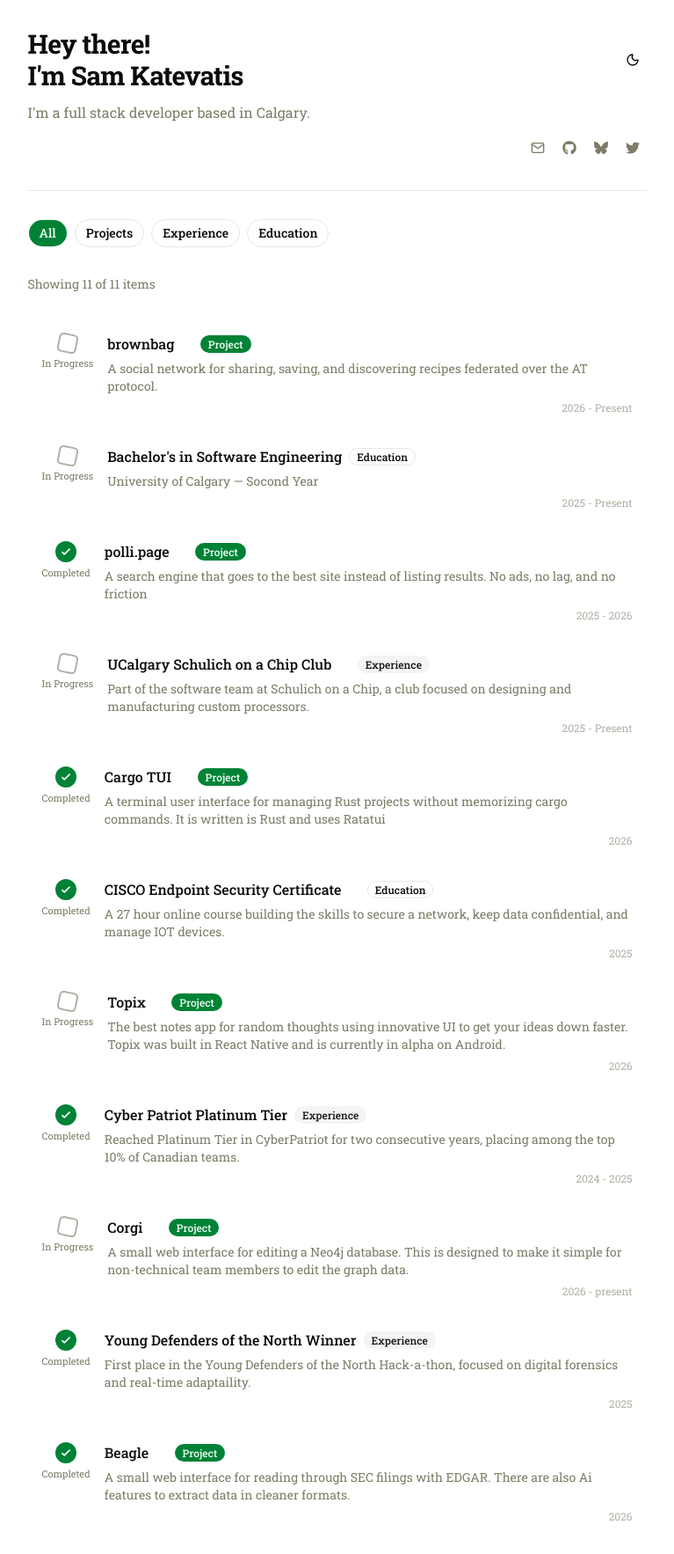
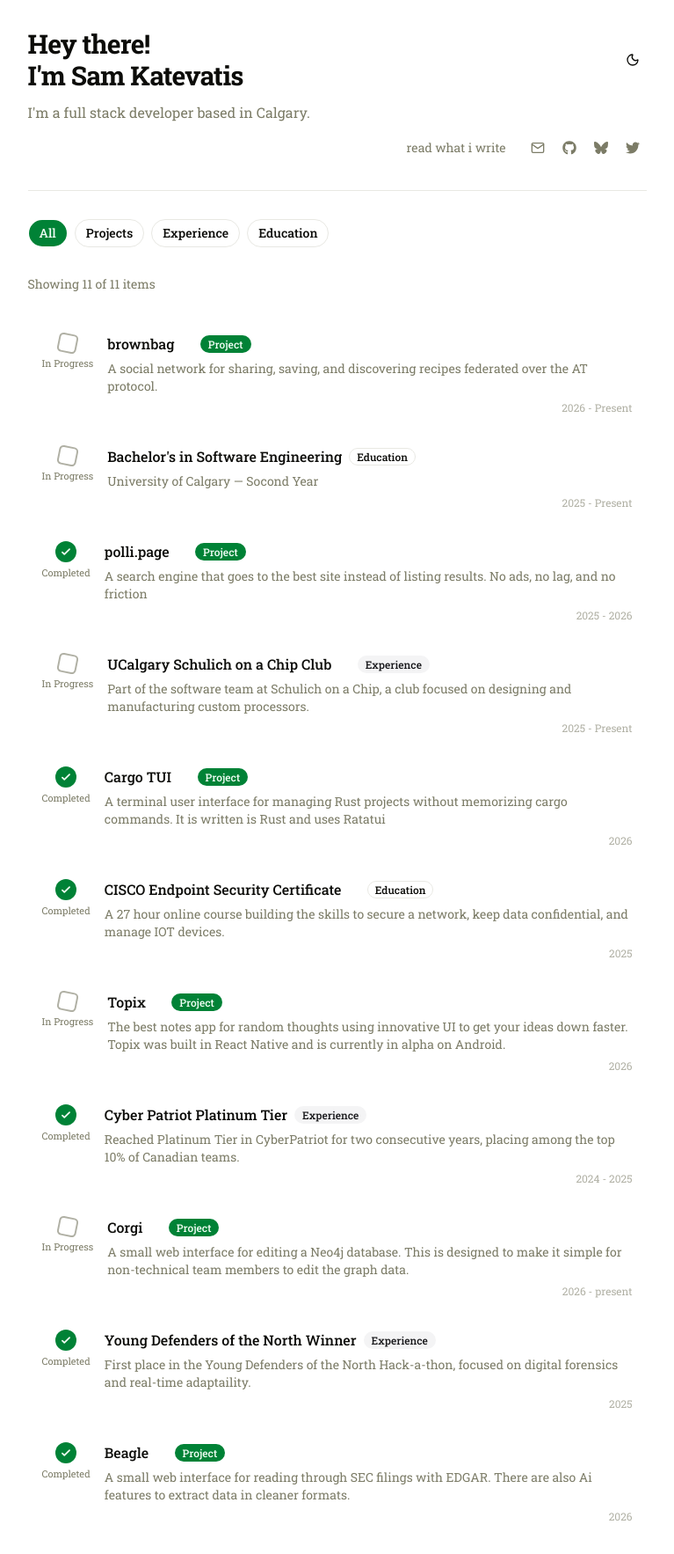
Before and after one commit to Samarinara/polli-portfolio, a Next.js app: page / in a window 1280 px wide. Shown: the top 1766 px of the page at 88% size, without its empty margins (249-1016 px from the left). Built offline with nearby package versions, Linux system fonts and the light colour scheme.

Commit message:
Add writing view with flipping credential cards and a sample post

```diff
--- a/app/globals.css
+++ b/app/globals.css
@@ -138,3 +138,20 @@
     scrollbar-gutter: stable;
     }
 }
+
+
+.writing-flip {
+  transform-style: preserve-3d;
+  transition: transform 500ms ease-in-out;
+  transition-delay: var(--flip-delay);
+}
+
+.writing-flip[data-writing="true"] {
+  transform: rotateX(180deg);
+}
+
+@media (prefers-reduced-motion: reduce) {
+  .writing-flip {
+    transition: none;
+  }
+}
--- a/app/page.tsx
+++ b/app/page.tsx
@@ -6,6 +6,8 @@ import { AnimatePresence, motion, animate } from "framer-motion"
 import { PortfolioHeader } from "@/components/portfolio-header"
 import { FilterBar } from "@/components/filter-bar"
 import { TodoItem } from "@/components/todo-item"
+import { WritingFlip } from "@/components/writing-flip"
+import { posts } from "@/data/posts"
 import { Separator } from "@/components/ui/separator"
 import { credentials, type CredentialCategory } from "@/data/credentials"
 
@@ -73,6 +75,7 @@ function AnimatedCounter({ value }: { value: number }) {
 }
 
 export default function Page() {
+  const [writing, setWriting] = useState(false)
   const [filter, setFilter] = useState<CredentialCategory | "all">("all")
 
   const filtered = useMemo(
@@ -93,22 +96,35 @@ export default function Page() {
       animate="animate"
     >
       <motion.div layout variants={fadeInUp}>
-        <PortfolioHeader />
+        <PortfolioHeader
+          writing={writing}
+          onToggleWriting={() => setWriting((value) => !value)}
+        />
       </motion.div>
       <motion.div layout variants={fadeInUp}>
         <Separator />
       </motion.div>
       <motion.div layout variants={fadeInUp}>
+        <div inert={writing} className={writing ? "invisible" : undefined}>
           <FilterBar active={filter} onChange={setFilter} />
+        </div>
       </motion.div>
       <motion.div
         layout
         variants={fadeInUp}
         className="flex items-center justify-between text-sm text-muted-foreground"
       >
-        <span>
-          Showing <AnimatedCounter value={filtered.length} /> of {totalCount}{" "}
-          items
+        <span aria-live="polite">
+          {writing ? (
+            <>
+              {posts.length} {posts.length === 1 ? "post" : "posts"}
+            </>
+          ) : (
+            <>
+              Showing <AnimatedCounter value={filtered.length} /> of{" "}
+              {totalCount} items
+            </>
+          )}
         </span>
       </motion.div>
       <motion.div variants={fadeInUp}>
@@ -116,19 +132,30 @@ export default function Page() {
           variants={containerVariants}
           initial="initial"
           animate="animate"
+          id="portfolio-items"
           className="flex flex-col gap-2"
         >
           <AnimatePresence mode="popLayout">
-            {filtered.length > 0
-              ? filtered.map((item) => (
+            {filtered.length > 0 || (writing && posts.length > 0) ? (
+              Array.from(
+                { length: Math.max(filtered.length, posts.length) },
+                (_, index) => {
+                  const item = filtered[index]
+                  return (
                     <motion.div
-                    key={credentials.indexOf(item)}
+                      key={item ? credentials.indexOf(item) : `post-${index}`}
                       layout="position"
                       variants={itemVariants}
                       initial="initial"
                       animate="animate"
                       exit="exit"
                     >
+                      <WritingFlip
+                        writing={writing}
+                        post={posts[index]}
+                        index={index}
+                      >
+                        {item && (
                           <TodoItem
                             title={item.title}
                             description={item.description}
@@ -138,9 +165,13 @@ export default function Page() {
                             href={item.href}
                             highlight={item.highlight}
                           />
+                        )}
+                      </WritingFlip>
                     </motion.div>
-                ))
-              : (
+                  )
+                }
+              )
+            ) : (
               <motion.div
                 key="empty"
                 variants={itemVariants}
--- /dev/null
+++ b/app/writing/a-place-to-write/page.tsx
@@ -0,0 +1,25 @@
+import type { Metadata } from "next"
+import { posts } from "@/data/posts"
+
+const post = posts.find((post) => post.href === "/writing/a-place-to-write")!
+
+export const metadata: Metadata = {
+  title: post.title,
+  description: post.description,
+}
+
+export default function PostPage() {
+  return (
+    <article className="flex flex-col gap-6">
+      <header className="flex flex-col gap-2">
+        <h1 className="text-3xl font-bold tracking-tight">{post.title}</h1>
+        <time dateTime={post.date} className="text-xs text-muted-foreground">
+          {post.date}
+        </time>
+      </header>
+      <p className="text-base leading-relaxed text-muted-foreground">
+        A small space for things I learn while building. More soon.
+      </p>
+    </article>
+  )
+}
--- /dev/null
+++ b/app/writing/layout.tsx
@@ -0,0 +1,22 @@
+import type { ReactNode } from "react"
+import Link from "next/link"
+import { ThemeToggle } from "@/components/theme-provider"
+import { Separator } from "@/components/ui/separator"
+
+export default function WritingLayout({ children }: { children: ReactNode }) {
+  return (
+    <main className="mx-auto flex min-h-svh max-w-3xl flex-col gap-8 p-8">
+      <div className="flex items-center justify-between">
+        <Link
+          href="/"
+          className="rounded-md text-sm text-muted-foreground underline-offset-4 hover:text-foreground hover:underline"
+        >
+          ← back
+        </Link>
+        <ThemeToggle />
+      </div>
+      <Separator />
+      {children}
+    </main>
+  )
+}
--- a/components/portfolio-header.tsx
+++ b/components/portfolio-header.tsx
@@ -5,7 +5,6 @@ import { SiBluesky } from "react-icons/si"
 import { motion, AnimatePresence } from "framer-motion"
 
 import { ThemeToggle } from "@/components/theme-provider"
-import { BlogPreview } from "@/components/blog-preview"
 
 function SocialLink({
   href,
@@ -91,7 +90,13 @@ function CopyEmailButton({ email }: { email: string }) {
   )
 }
 
-export function PortfolioHeader() {
+export function PortfolioHeader({
+  writing,
+  onToggleWriting,
+}: {
+  writing: boolean
+  onToggleWriting: () => void
+}) {
   return (
     <header className="flex flex-col gap-3">
       <div className="flex items-center justify-between">
@@ -103,7 +108,16 @@ export function PortfolioHeader() {
       <p className="text-base text-muted-foreground">
         I&apos;m a full stack developer based in Calgary.
       </p>
-      <div className="flex shrink-0 gap-1 justify-end">
+      <div className="flex flex-wrap items-center justify-end gap-1">
+        <button
+          type="button"
+          onClick={onToggleWriting}
+          aria-pressed={writing}
+          aria-controls="portfolio-items"
+          className="mr-2 rounded-md px-2 py-1 text-sm text-muted-foreground transition-colors hover:bg-muted hover:text-foreground focus-visible:outline-2 focus-visible:outline-ring aria-pressed:text-foreground aria-pressed:underline"
+        >
+          read what i write
+        </button>
         <CopyEmailButton email="sam@katevatis.com" />
         <SocialLink
           href="https://github.com/Samarinara"
--- /dev/null
+++ b/components/writing-flip.tsx
@@ -0,0 +1,67 @@
+"use client"
+
+import type { CSSProperties, ReactNode } from "react"
+import Link from "next/link"
+import { FiEdit3 } from "react-icons/fi"
+import type { Post } from "@/data/posts"
+
+export function WritingFlip({
+  writing,
+  post,
+  index,
+  children,
+}: {
+  writing: boolean
+  post?: Post
+  index: number
+  children: ReactNode
+}) {
+  return (
+    <div className="[perspective:1000px]">
+      <div
+        className="writing-flip grid"
+        data-writing={writing}
+        style={{ "--flip-delay": `${index * 30}ms` } as CSSProperties}
+      >
+        <div
+          className="[backface-visibility:hidden] [grid-area:1/1]"
+          aria-hidden={writing}
+          inert={writing}
+        >
+          {children}
+        </div>
+        <div
+          className="[transform:rotateX(180deg)] [backface-visibility:hidden] [grid-area:1/1]"
+          aria-hidden={!writing}
+          inert={!writing}
+        >
+          {post && (
+            <Link
+              href={post.href}
+              className="group flex h-full items-start gap-4 rounded-xl px-4 py-3.5 transition-colors hover:bg-muted/50"
+            >
+              <FiEdit3
+                aria-hidden="true"
+                className="mt-1 size-5 shrink-0 text-muted-foreground"
+              />
+              <div className="flex min-w-0 flex-1 flex-col gap-1.5 self-stretch">
+                <span className="text-base font-medium decoration-primary decoration-2 underline-offset-4 group-hover:underline">
+                  {post.title}
+                </span>
+                <p className="text-sm text-muted-foreground">
+                  {post.description}
+                </p>
+                <time
+                  dateTime={post.date}
+                  className="mt-auto self-end text-xs text-muted-foreground/60"
+                >
+                  {post.date}
+                </time>
+              </div>
+            </Link>
+          )}
+        </div>
+      </div>
+    </div>
+  )
+}
--- /dev/null
+++ b/data/posts.ts
@@ -0,0 +1,15 @@
+export interface Post {
+  title: string
+  description: string
+  date: string
+  href: `/writing/${string}`
+}
+
+export const posts: Post[] = [
+  {
+    title: "A place to write",
+    description: "A first post.",
+    date: "2026-10-21",
+    href: "/writing/a-place-to-write",
+  },
+]
```
Lines whose indentation alone changed are shown as unchanged.
